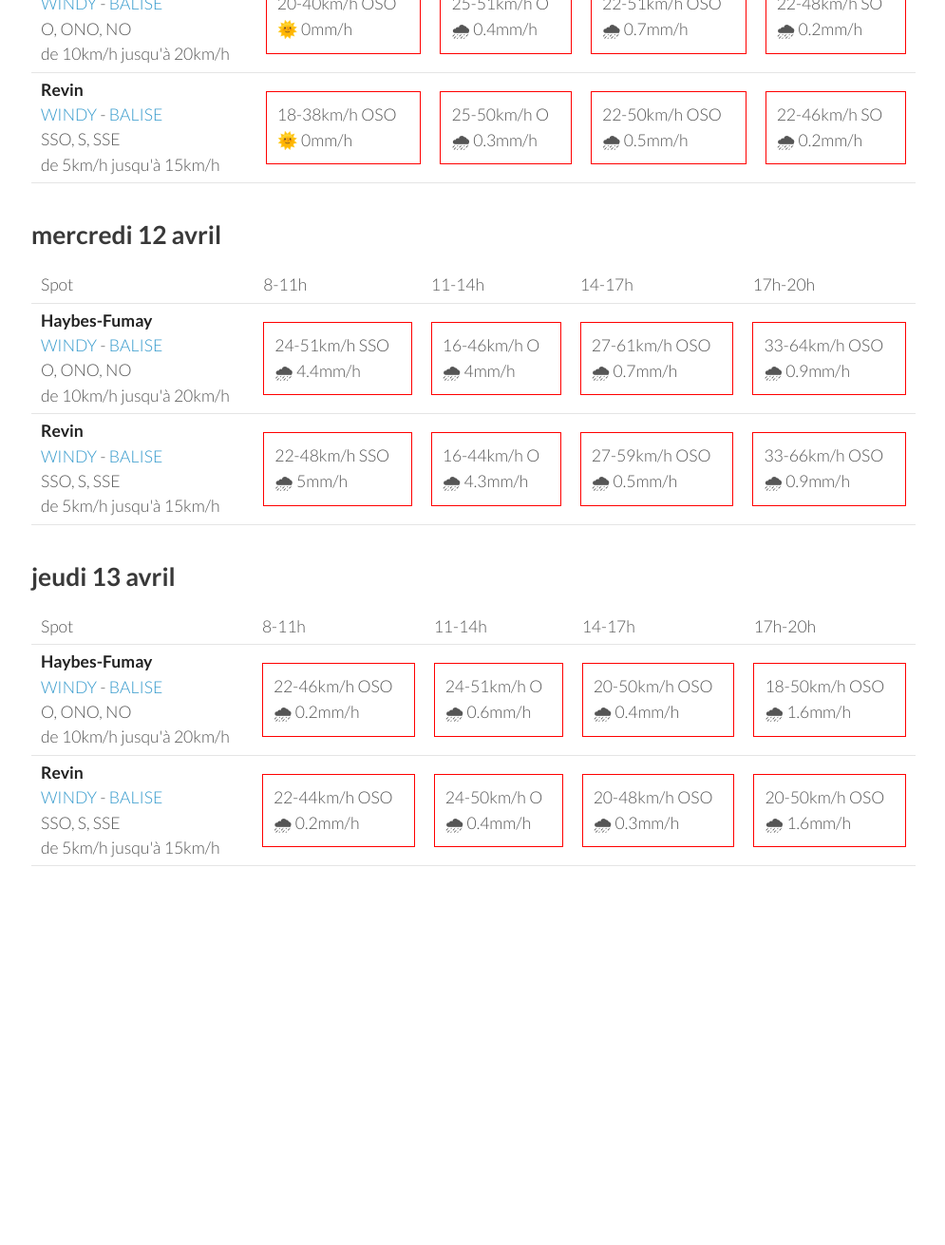
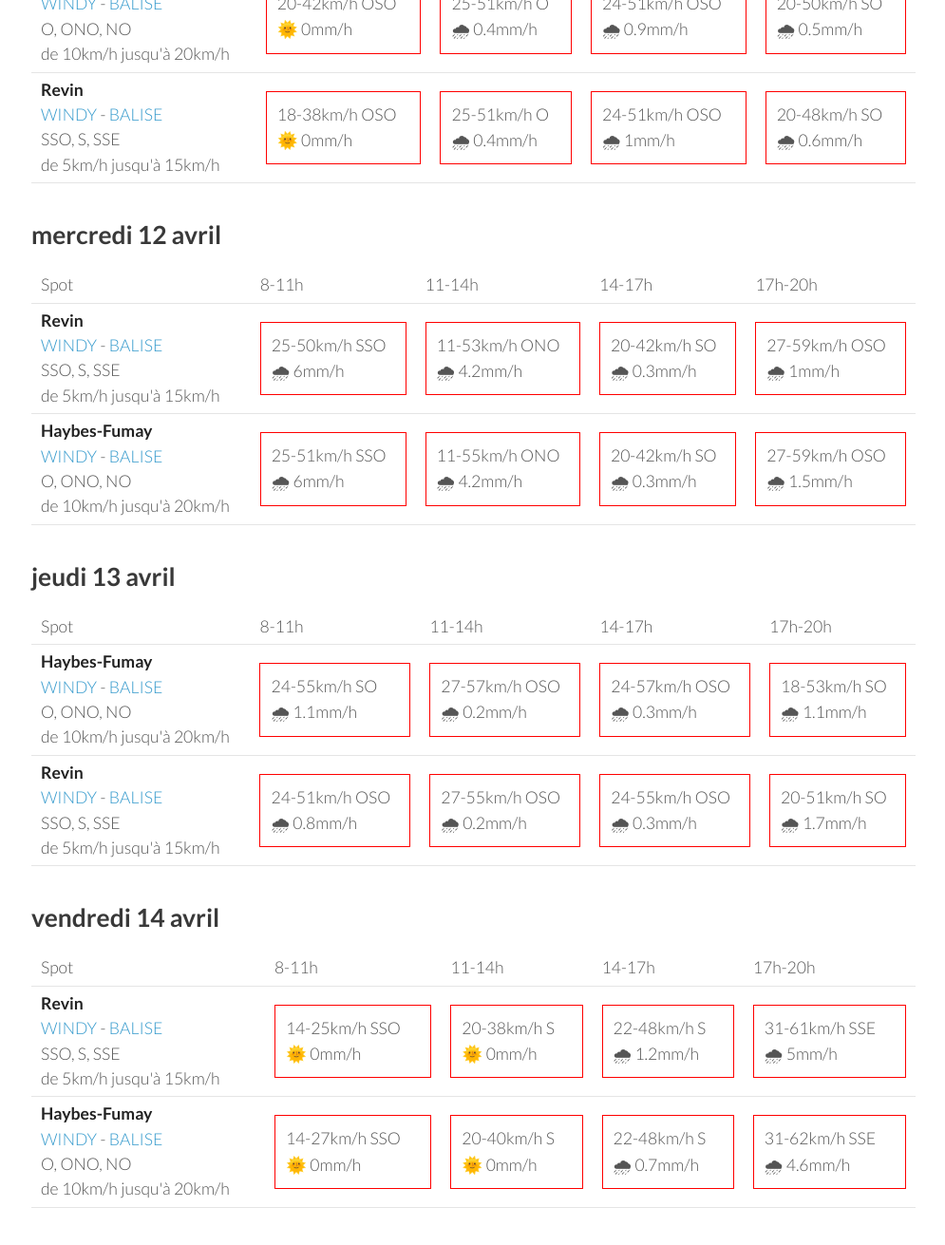
Before and after one commit to parapente-dans-le-nord/parapente-dans-le-nord.github.io, a Jekyll site: the page built from ardennes.markdown, in a window 1280 px wide and 1400 px high, scrolled down 1126 px. Shown: the top 1311 px of the window at 95% size, without its empty margins (25-1020 px from the left). Built offline with Jekyll 4.4.1, drawn with Linux system fonts in a browser that asks for light colours; before the commit the page ends 2166 px from its top, so only the background shows below that; some of the changed text lies outside the part shown.

Commit message:
update index.markdown

```diff
--- a/ardennes.markdown
+++ b/ardennes.markdown
@@ -22,23 +22,21 @@ page mise à jour le dimanche 09 avril 06:10
       <td>17h-20h</td>
     </tr>
 <tr>
-        <td><strong>Haybes-Fumay</strong><br><a href="https://windy.com/49.998/4.715?49.913,4.738,10">WINDY</a> - <span class=""><a href="http://www.balisemeteo.com/balise.php?idBalise=104">BALISE</a> </span><br> <span class="vent-favorable">O, ONO, NO</span><br><span class="force-vent">de 10km/h jusqu'à 20km/h</span> </td>
+        <td><strong>Revin</strong><br><a href="https://windy.com/49.948/4.625?49.543,4.625,8">WINDY</a> - <span class=""><a href="http://www.balisemeteo.com/balise.php?idBalise=5019">BALISE</a> </span><br> <span class="vent-favorable">SSO, S, SSE</span><br><span class="force-vent">de 5km/h jusqu'à 15km/h</span> </td>
 
-            <td><div class="not-flyable"><p>1-3km/h NNO</p><p>🌞 0mm/h</p></div></td>
-            <td><div class="not-flyable"><p>3-9km/h ONO</p><p>🌞 0mm/h</p></div></td>
-            <td><div class="not-flyable"><p>3-9km/h NO</p><p>🌞 0mm/h</p></div></td>
-            <td><div class="not-flyable"><p>3-12km/h O</p><p>🌞 0mm/h</p></div></td>
-
+            <td><div class="not-flyable"><p>0-0km/h NA</p><p>🌧️ 0mm/h</p></div></td>
+            <td><div class="not-flyable"><p>5-14km/h SE</p><p>🌞 0mm/h</p></div></td>
+            <td><div class="not-flyable"><p>5-16km/h S</p><p>🌞 0mm/h</p></div></td>
+            <td><div class="not-flyable"><p>7-18km/h SSE</p><p>🌞 0mm/h</p></div></td>
 
     </tr>
 <tr>
-        <td><strong>Revin</strong><br><a href="https://windy.com/49.948/4.625?49.543,4.625,8">WINDY</a> - <span class=""><a href="http://www.balisemeteo.com/balise.php?idBalise=5019">BALISE</a> </span><br> <span class="vent-favorable">SSO, S, SSE</span><br><span class="force-vent">de 5km/h jusqu'à 15km/h</span> </td>
+        <td><strong>Haybes-Fumay</strong><br><a href="https://windy.com/49.998/4.715?49.913,4.738,10">WINDY</a> - <span class=""><a href="http://www.balisemeteo.com/balise.php?idBalise=104">BALISE</a> </span><br> <span class="vent-favorable">O, ONO, NO</span><br><span class="force-vent">de 10km/h jusqu'à 20km/h</span> </td>
 
-            <td><div class="not-flyable"><p>1-7km/h O</p><p>🌞 0mm/h</p></div></td>
-            <td><div class="not-flyable"><p>5-16km/h SE</p><p>🌞 0mm/h</p></div></td>
-            <td><div class="not-flyable"><p>3-16km/h SE</p><p>🌞 0mm/h</p></div></td>
-            <td><div class="not-flyable"><p>7-18km/h SE</p><p>🌞 0mm/h</p></div></td>
-
+            <td><div class="not-flyable"><p>0-0km/h NA</p><p>🌧️ 0mm/h</p></div></td>
+            <td><div class="not-flyable"><p>1-3km/h ONO</p><p>🌞 0mm/h</p></div></td>
+            <td><div class="not-flyable"><p>1-20km/h NNE</p><p>🌞 0mm/h</p></div></td>
+            <td><div class="not-flyable"><p>1-7km/h NNO</p><p>🌞 0mm/h</p></div></td>
 
     </tr>
 
@@ -60,19 +58,19 @@ page mise à jour le dimanche 09 avril 06:10
 <tr>
         <td><strong>Revin</strong><br><a href="https://windy.com/49.948/4.625?49.543,4.625,8">WINDY</a> - <span class=""><a href="http://www.balisemeteo.com/balise.php?idBalise=5019">BALISE</a> </span><br> <span class="vent-favorable">SSO, S, SSE</span><br><span class="force-vent">de 5km/h jusqu'à 15km/h</span> </td>
 
-            <td><div class="not-flyable"><p>1-7km/h SSO</p><p>🌞 0mm/h</p></div></td>
-            <td><div class="not-flyable"><p>9-24km/h S</p><p>🌞 0mm/h</p></div></td>
-            <td><div class="not-flyable"><p>12-38km/h S</p><p>🌞 0mm/h</p></div></td>
-            <td><div class="not-flyable"><p>16-42km/h S</p><p>🌧 0.2mm/h</p></div></td>
+            <td><div class="not-flyable"><p>1-9km/h SSO</p><p>🌞 0mm/h</p></div></td>
+            <td><div class="not-flyable"><p>11-27km/h S</p><p>🌞 0mm/h</p></div></td>
+            <td><div class="not-flyable"><p>16-42km/h S</p><p>🌞 0mm/h</p></div></td>
+            <td><div class="not-flyable"><p>16-44km/h SSO</p><p>🌞 0mm/h</p></div></td>
 
 
     </tr>
 <tr>
         <td><strong>Haybes-Fumay</strong><br><a href="https://windy.com/49.998/4.715?49.913,4.738,10">WINDY</a> - <span class=""><a href="http://www.balisemeteo.com/balise.php?idBalise=104">BALISE</a> </span><br> <span class="vent-favorable">O, ONO, NO</span><br><span class="force-vent">de 10km/h jusqu'à 20km/h</span> </td>
 
-            <td><div class="not-flyable"><p>5-16km/h SO</p><p>🌞 0mm/h</p></div></td>
-            <td><div class="not-flyable"><p>9-29km/h SSO</p><p>🌞 0mm/h</p></div></td>
-            <td><div class="not-flyable"><p>12-37km/h S</p><p>🌞 0mm/h</p></div></td>
+            <td><div class="not-flyable"><p>7-20km/h SSO</p><p>🌞 0mm/h</p></div></td>
+            <td><div class="not-flyable"><p>12-33km/h SSO</p><p>🌞 0mm/h</p></div></td>
+            <td><div class="not-flyable"><p>18-44km/h SSO</p><p>🌞 0mm/h</p></div></td>
             <td><div class="not-flyable"><p>16-44km/h SSO</p><p>🌞 0mm/h</p></div></td>
 
 
@@ -96,10 +94,10 @@ page mise à jour le dimanche 09 avril 06:10
 <tr>
         <td><strong>Haybes-Fumay</strong><br><a href="https://windy.com/49.998/4.715?49.913,4.738,10">WINDY</a> - <span class=""><a href="http://www.balisemeteo.com/balise.php?idBalise=104">BALISE</a> </span><br> <span class="vent-favorable">O, ONO, NO</span><br><span class="force-vent">de 10km/h jusqu'à 20km/h</span> </td>
 
-            <td><div class="not-flyable"><p>20-40km/h OSO</p><p>🌞 0mm/h</p></div></td>
+            <td><div class="not-flyable"><p>20-42km/h OSO</p><p>🌞 0mm/h</p></div></td>
             <td><div class="not-flyable"><p>25-51km/h O</p><p>🌧 0.4mm/h</p></div></td>
-            <td><div class="not-flyable"><p>22-51km/h OSO</p><p>🌧 0.7mm/h</p></div></td>
-            <td><div class="not-flyable"><p>22-48km/h SO</p><p>🌧 0.2mm/h</p></div></td>
+            <td><div class="not-flyable"><p>24-51km/h OSO</p><p>🌧 0.9mm/h</p></div></td>
+            <td><div class="not-flyable"><p>20-50km/h SO</p><p>🌧 0.5mm/h</p></div></td>
 
 
     </tr>
@@ -107,9 +105,9 @@ page mise à jour le dimanche 09 avril 06:10
         <td><strong>Revin</strong><br><a href="https://windy.com/49.948/4.625?49.543,4.625,8">WINDY</a> - <span class=""><a href="http://www.balisemeteo.com/balise.php?idBalise=5019">BALISE</a> </span><br> <span class="vent-favorable">SSO, S, SSE</span><br><span class="force-vent">de 5km/h jusqu'à 15km/h</span> </td>
 
             <td><div class="not-flyable"><p>18-38km/h OSO</p><p>🌞 0mm/h</p></div></td>
-            <td><div class="not-flyable"><p>25-50km/h O</p><p>🌧 0.3mm/h</p></div></td>
-            <td><div class="not-flyable"><p>22-50km/h OSO</p><p>🌧 0.5mm/h</p></div></td>
-            <td><div class="not-flyable"><p>22-46km/h SO</p><p>🌧 0.2mm/h</p></div></td>
+            <td><div class="not-flyable"><p>25-51km/h O</p><p>🌧 0.4mm/h</p></div></td>
+            <td><div class="not-flyable"><p>24-51km/h OSO</p><p>🌧 1mm/h</p></div></td>
+            <td><div class="not-flyable"><p>20-48km/h SO</p><p>🌧 0.6mm/h</p></div></td>
 
 
     </tr>
@@ -130,22 +128,22 @@ page mise à jour le dimanche 09 avril 06:10
       <td>17h-20h</td>
     </tr>
 <tr>
-        <td><strong>Haybes-Fumay</strong><br><a href="https://windy.com/49.998/4.715?49.913,4.738,10">WINDY</a> - <span class=""><a href="http://www.balisemeteo.com/balise.php?idBalise=104">BALISE</a> </span><br> <span class="vent-favorable">O, ONO, NO</span><br><span class="force-vent">de 10km/h jusqu'à 20km/h</span> </td>
+        <td><strong>Revin</strong><br><a href="https://windy.com/49.948/4.625?49.543,4.625,8">WINDY</a> - <span class=""><a href="http://www.balisemeteo.com/balise.php?idBalise=5019">BALISE</a> </span><br> <span class="vent-favorable">SSO, S, SSE</span><br><span class="force-vent">de 5km/h jusqu'à 15km/h</span> </td>
 
-            <td><div class="not-flyable"><p>24-51km/h SSO</p><p>🌧 4.4mm/h</p></div></td>
-            <td><div class="not-flyable"><p>16-46km/h O</p><p>🌧 4mm/h</p></div></td>
-            <td><div class="not-flyable"><p>27-61km/h OSO</p><p>🌧 0.7mm/h</p></div></td>
-            <td><div class="not-flyable"><p>33-64km/h OSO</p><p>🌧 0.9mm/h</p></div></td>
+            <td><div class="not-flyable"><p>25-50km/h SSO</p><p>🌧 6mm/h</p></div></td>
+            <td><div class="not-flyable"><p>11-53km/h ONO</p><p>🌧 4.2mm/h</p></div></td>
+            <td><div class="not-flyable"><p>20-42km/h SO</p><p>🌧 0.3mm/h</p></div></td>
+            <td><div class="not-flyable"><p>27-59km/h OSO</p><p>🌧 1mm/h</p></div></td>
 
 
     </tr>
 <tr>
-        <td><strong>Revin</strong><br><a href="https://windy.com/49.948/4.625?49.543,4.625,8">WINDY</a> - <span class=""><a href="http://www.balisemeteo.com/balise.php?idBalise=5019">BALISE</a> </span><br> <span class="vent-favorable">SSO, S, SSE</span><br><span class="force-vent">de 5km/h jusqu'à 15km/h</span> </td>
+        <td><strong>Haybes-Fumay</strong><br><a href="https://windy.com/49.998/4.715?49.913,4.738,10">WINDY</a> - <span class=""><a href="http://www.balisemeteo.com/balise.php?idBalise=104">BALISE</a> </span><br> <span class="vent-favorable">O, ONO, NO</span><br><span class="force-vent">de 10km/h jusqu'à 20km/h</span> </td>
 
-            <td><div class="not-flyable"><p>22-48km/h SSO</p><p>🌧 5mm/h</p></div></td>
-            <td><div class="not-flyable"><p>16-44km/h O</p><p>🌧 4.3mm/h</p></div></td>
-            <td><div class="not-flyable"><p>27-59km/h OSO</p><p>🌧 0.5mm/h</p></div></td>
-            <td><div class="not-flyable"><p>33-66km/h OSO</p><p>🌧 0.9mm/h</p></div></td>
+            <td><div class="not-flyable"><p>25-51km/h SSO</p><p>🌧 6mm/h</p></div></td>
+            <td><div class="not-flyable"><p>11-55km/h ONO</p><p>🌧 4.2mm/h</p></div></td>
+            <td><div class="not-flyable"><p>20-42km/h SO</p><p>🌧 0.3mm/h</p></div></td>
+            <td><div class="not-flyable"><p>27-59km/h OSO</p><p>🌧 1.5mm/h</p></div></td>
 
 
     </tr>
@@ -168,20 +166,20 @@ page mise à jour le dimanche 09 avril 06:10
 <tr>
         <td><strong>Haybes-Fumay</strong><br><a href="https://windy.com/49.998/4.715?49.913,4.738,10">WINDY</a> - <span class=""><a href="http://www.balisemeteo.com/balise.php?idBalise=104">BALISE</a> </span><br> <span class="vent-favorable">O, ONO, NO</span><br><span class="force-vent">de 10km/h jusqu'à 20km/h</span> </td>
 
-            <td><div class="not-flyable"><p>22-46km/h OSO</p><p>🌧 0.2mm/h</p></div></td>
-            <td><div class="not-flyable"><p>24-51km/h O</p><p>🌧 0.6mm/h</p></div></td>
-            <td><div class="not-flyable"><p>20-50km/h OSO</p><p>🌧 0.4mm/h</p></div></td>
-            <td><div class="not-flyable"><p>18-50km/h OSO</p><p>🌧 1.6mm/h</p></div></td>
+            <td><div class="not-flyable"><p>24-55km/h SO</p><p>🌧 1.1mm/h</p></div></td>
+            <td><div class="not-flyable"><p>27-57km/h OSO</p><p>🌧 0.2mm/h</p></div></td>
+            <td><div class="not-flyable"><p>24-57km/h OSO</p><p>🌧 0.3mm/h</p></div></td>
+            <td><div class="not-flyable"><p>18-53km/h SO</p><p>🌧 1.1mm/h</p></div></td>
 
 
     </tr>
 <tr>
         <td><strong>Revin</strong><br><a href="https://windy.com/49.948/4.625?49.543,4.625,8">WINDY</a> - <span class=""><a href="http://www.balisemeteo.com/balise.php?idBalise=5019">BALISE</a> </span><br> <span class="vent-favorable">SSO, S, SSE</span><br><span class="force-vent">de 5km/h jusqu'à 15km/h</span> </td>
 
-            <td><div class="not-flyable"><p>22-44km/h OSO</p><p>🌧 0.2mm/h</p></div></td>
-            <td><div class="not-flyable"><p>24-50km/h O</p><p>🌧 0.4mm/h</p></div></td>
-            <td><div class="not-flyable"><p>20-48km/h OSO</p><p>🌧 0.3mm/h</p></div></td>
-            <td><div class="not-flyable"><p>20-50km/h OSO</p><p>🌧 1.6mm/h</p></div></td>
+            <td><div class="not-flyable"><p>24-51km/h OSO</p><p>🌧 0.8mm/h</p></div></td>
+            <td><div class="not-flyable"><p>27-55km/h OSO</p><p>🌧 0.2mm/h</p></div></td>
+            <td><div class="not-flyable"><p>24-55km/h OSO</p><p>🌧 0.3mm/h</p></div></td>
+            <td><div class="not-flyable"><p>20-51km/h SO</p><p>🌧 1.7mm/h</p></div></td>
 
 
     </tr>
@@ -189,3 +187,39 @@ page mise à jour le dimanche 09 avril 06:10
 </tbody>
 </table>
 {:/}
+## vendredi 14 avril
+
+{::nomarkdown}
+<table>
+  <tbody>
+    <tr>
+      <td>Spot</td>
+      <td>8-11h</td>
+      <td>11-14h</td>
+      <td>14-17h</td>
+      <td>17h-20h</td>
+    </tr>
+<tr>
+        <td><strong>Revin</strong><br><a href="https://windy.com/49.948/4.625?49.543,4.625,8">WINDY</a> - <span class=""><a href="http://www.balisemeteo.com/balise.php?idBalise=5019">BALISE</a> </span><br> <span class="vent-favorable">SSO, S, SSE</span><br><span class="force-vent">de 5km/h jusqu'à 15km/h</span> </td>
+
+            <td><div class="not-flyable"><p>14-25km/h SSO</p><p>🌞 0mm/h</p></div></td>
+            <td><div class="not-flyable"><p>20-38km/h S</p><p>🌞 0mm/h</p></div></td>
+            <td><div class="not-flyable"><p>22-48km/h S</p><p>🌧 1.2mm/h</p></div></td>
+            <td><div class="not-flyable"><p>31-61km/h SSE</p><p>🌧 5mm/h</p></div></td>
+
+
+    </tr>
+<tr>
+        <td><strong>Haybes-Fumay</strong><br><a href="https://windy.com/49.998/4.715?49.913,4.738,10">WINDY</a> - <span class=""><a href="http://www.balisemeteo.com/balise.php?idBalise=104">BALISE</a> </span><br> <span class="vent-favorable">O, ONO, NO</span><br><span class="force-vent">de 10km/h jusqu'à 20km/h</span> </td>
+
+            <td><div class="not-flyable"><p>14-27km/h SSO</p><p>🌞 0mm/h</p></div></td>
+            <td><div class="not-flyable"><p>20-40km/h S</p><p>🌞 0mm/h</p></div></td>
+            <td><div class="not-flyable"><p>22-48km/h S</p><p>🌧 0.7mm/h</p></div></td>
+            <td><div class="not-flyable"><p>31-62km/h SSE</p><p>🌧 4.6mm/h</p></div></td>
+
+
+    </tr>
+
+</tbody>
+</table>
+{:/}
```
Also changed, not shown: other parts of ardennes.markdown (+1 -1 lines).
